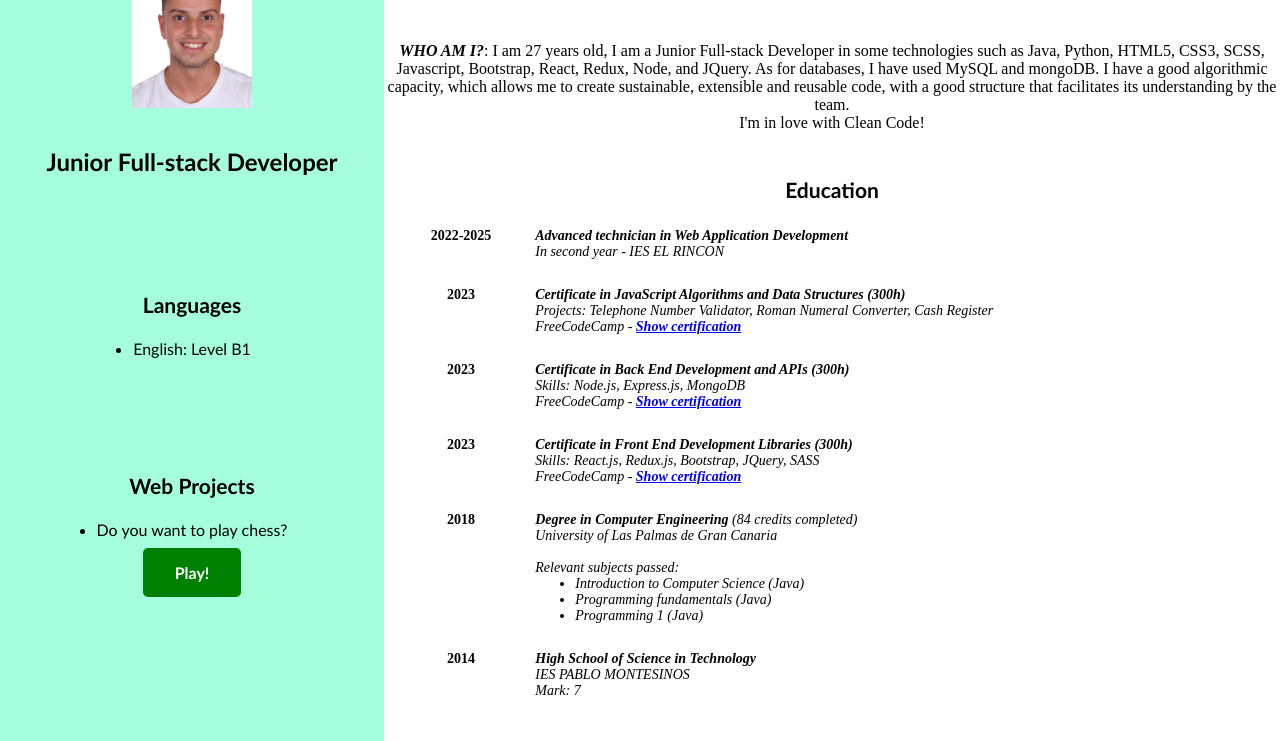
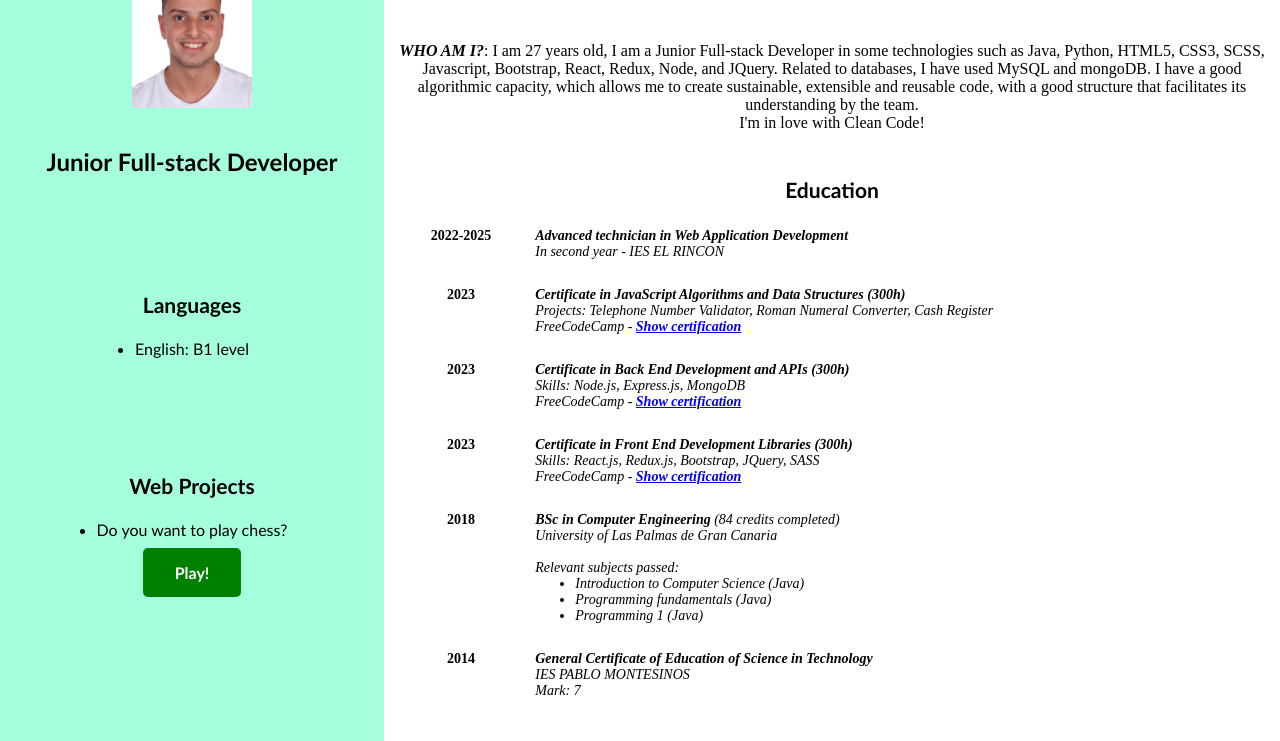
Before and after one commit to ivanmoreno199518/ivanmoreno199518.github.io, a plain HTML site: page index.html in a window 1280 px wide. Shown: the part 147-888 px from the top of the page. Drawn offline with Linux system fonts and the light colour scheme.

```diff
--- a/index.html
+++ b/index.html
@@ -16,7 +16,7 @@
             <h3>Languages</h3>
             <br>
             <ul>
-                <li>English: Level B1</li>
+                <li>English: B1 level</li>
             </ul>
         </div>
 
@@ -50,7 +50,7 @@
             <p><span class="whoami">WHO AM I?</span>: I am 27 years old, I am a Junior Full-stack Developer in
                  some technologies such as Java, Python, HTML5, CSS3, SCSS,
                  Javascript, Bootstrap, React, Redux, Node, and JQuery.
-                  As for databases, I have used MySQL and mongoDB.
+                  Related to databases, I have used MySQL and mongoDB.
                   I have a good algorithmic capacity, which allows me to create sustainable,
                    extensible and reusable code, with a good structure that facilitates
                     its understanding by the team. <br>I'm in love with Clean Code!</p>
@@ -78,7 +78,7 @@
             </div>
             <div class="line">
                 <div class="date">2018</div>
-                <div class="titles"><p>Degree in Computer Engineering<span> (84 credits completed)
+                <div class="titles"><p>BSc in Computer Engineering<span> (84 credits completed)
                     <br>University of Las Palmas de Gran Canaria<br><br>
                     Relevant subjects passed:<br>
                     <ul>
@@ -91,7 +91,7 @@
             </div>
             <div class="line">
                 <div class="date"><p>2014</p></div>
-                <div class="titles"><p>High School of Science in Technology<span><br>IES PABLO MONTESINOS<br>Mark: 7</span></p></div>
+                <div class="titles"><p>General Certificate of Education of Science in Technology<span><br>IES PABLO MONTESINOS<br>Mark: 7</span></p></div>
             </div>
         </div>
         <div class="skills">
```
